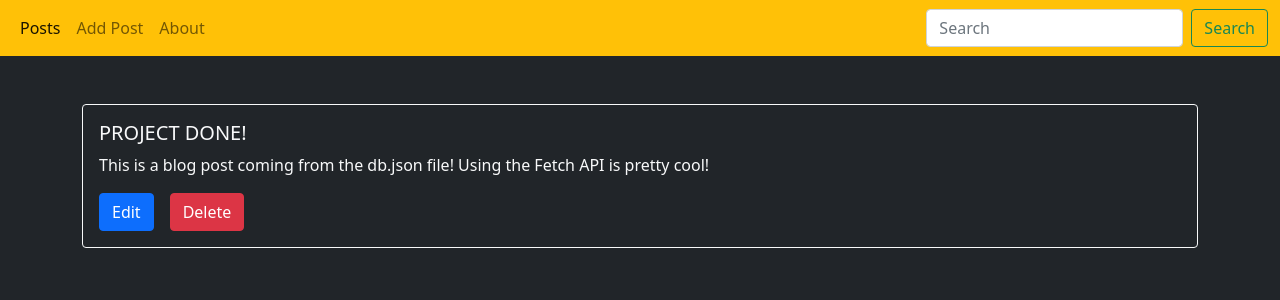
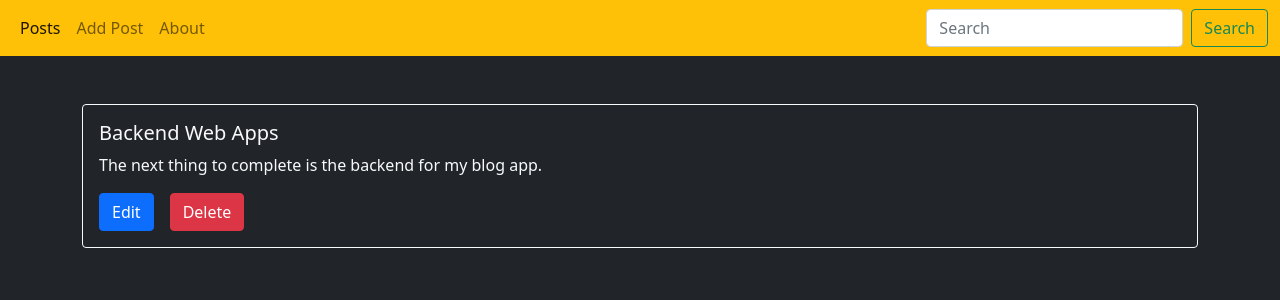
Before and after one commit to jayarredondo/blog-frontend, a Vue app: page / in a window 1280 px wide. Shown: the top 300 px of the page. Built offline with nearby package versions, Linux system fonts and the light colour scheme; no server answers; data requests are answered from the project's data file.

Commit message:
adding changes

```diff
--- a/db.json
+++ b/db.json
@@ -1,9 +1,9 @@
 {
   "posts": [
     {
-      "id": 1,
-      "title": "PROJECT DONE!",
-      "body": "This is a blog post coming from the db.json file! Using the Fetch API is pretty cool!"
+      "title": "Backend Web Apps",
+      "body": "The next thing to complete is the backend for my blog app.",
+      "id": 2
     }
   ]
 }
--- a/src/App.vue
+++ b/src/App.vue
@@ -1,6 +1,36 @@
 <script setup>
 import {RouterView} from 'vue-router'
 import TopNav from "./components/TopNav.vue";
+
+const login = async () => {
+  console.log("attempting to log in..")
+  let obj = {
+    username: 'jayman123',
+    password: 'groovy',
+    grant_type: 'password'
+  }
+
+  await fetch("http://localhost:8080/oauth/token", {
+    method: "POST",
+    headers: {
+      'Content-Type': 'application/x-www-form-urlencoded',
+      'Authorization': 'Basic ' + btoa('rest-blog-client:secret')
+    },
+    body: `grant_type=${obj.grant_type}&username=${obj.username}&password=${obj.password}&client_id=rest-blog-client`
+  }).then(data => {
+    console.log(data);
+    if(data.route['access_token']) {
+      localStorage.setItem('access_token', data.route['access_token'])
+    }
+    if (data.route['refresh_token']) {
+      localStorage.setItem("refresh_token", data.route['refresh_token']);
+      console.log("Refresh token set")
+    }
+  });
+}
+
+login();
+
 </script>
 
 <template>
```
